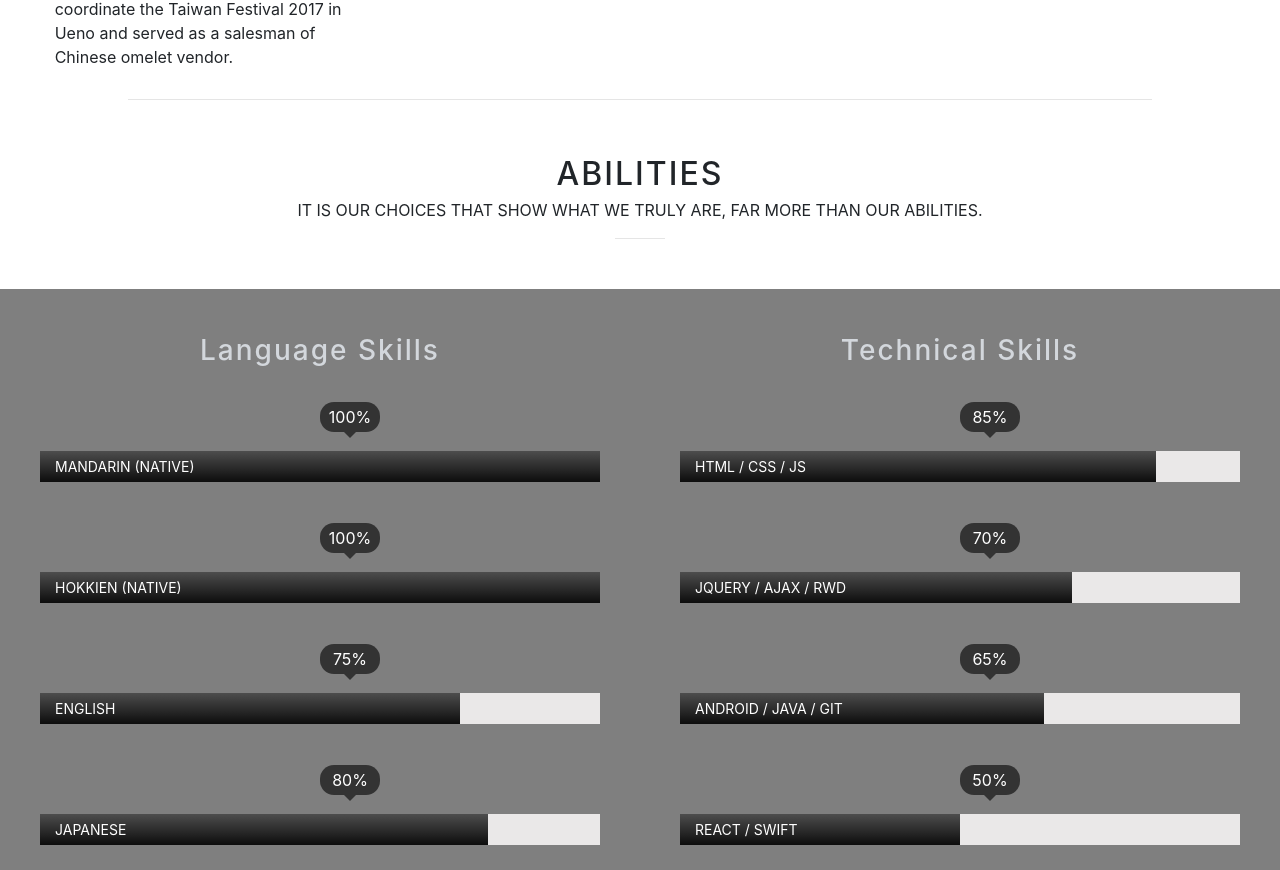
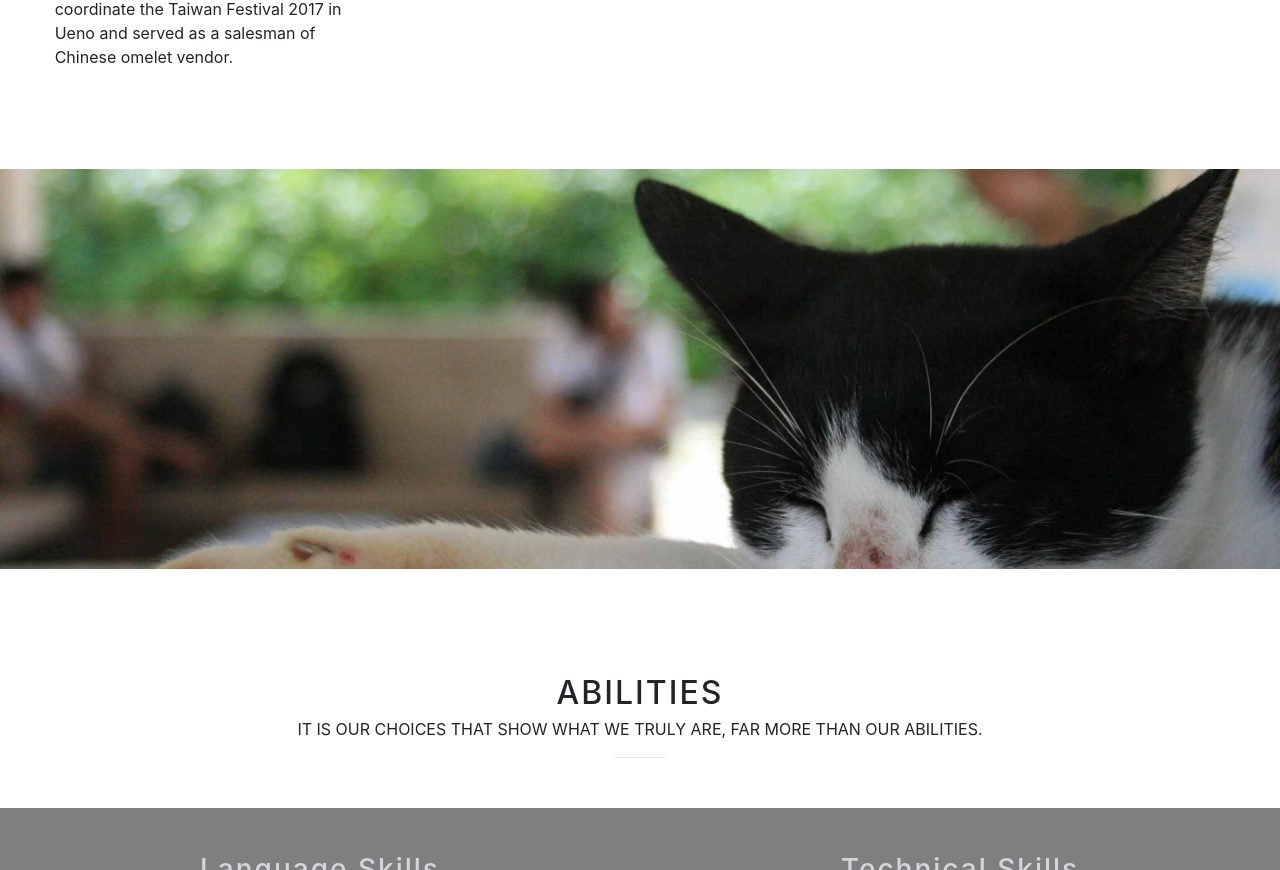
Before and after one commit to leokao0726/leokao0726.github.io, a plain HTML site: page index.html in a window 1280 px wide. Shown: the part 1930-2800 px from the top of the page. Drawn offline with Linux system fonts and the light colour scheme.

Commit message:
add background img

```diff
--- a/css/main.css
+++ b/css/main.css
@@ -266,6 +266,18 @@ hr {
 	display: block;
 }
 
+
+#cat-img {
+	width: 100%;
+	height: 400px;
+	margin: 100px 0;
+	background: url(../assets/cat.JPG);
+	background-size: cover;
+	background-position: 50%;
+	background-repeat: no-repeat;
+	background-attachment: fixed;
+
+}
 
 /*abilities*/
 
--- a/index.html
+++ b/index.html
@@ -198,7 +198,7 @@ recommend restaurants and attractions in Taipei for tourists mainly from Hong Ko
 		</div>
 	</section>
 
-	<hr />
+	<div id="cat-img"></div>
 
 <!--abilities-->
 	<section id="abilities">
```
Also changed, not shown: assets/cat.JPG (added).
